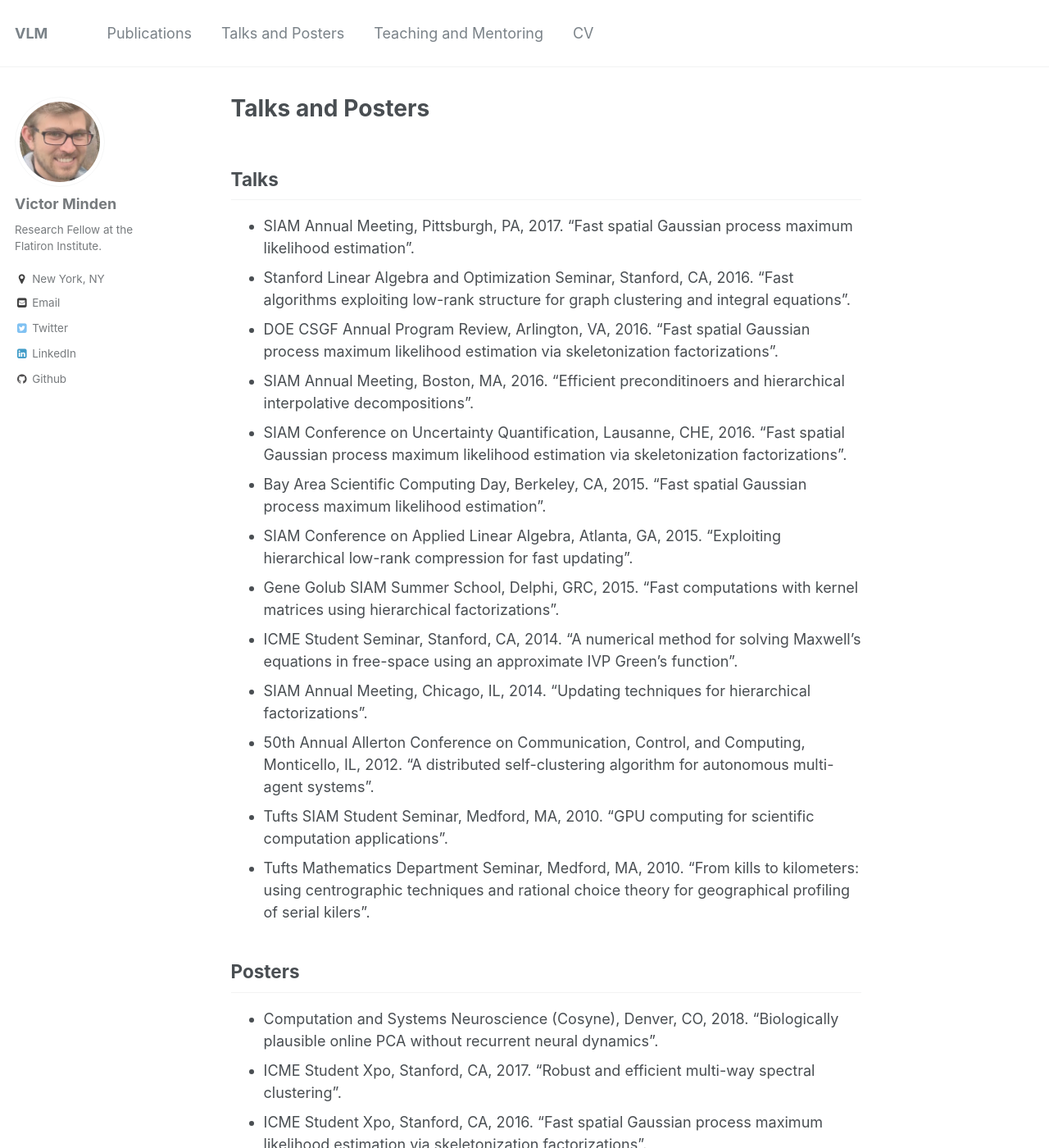
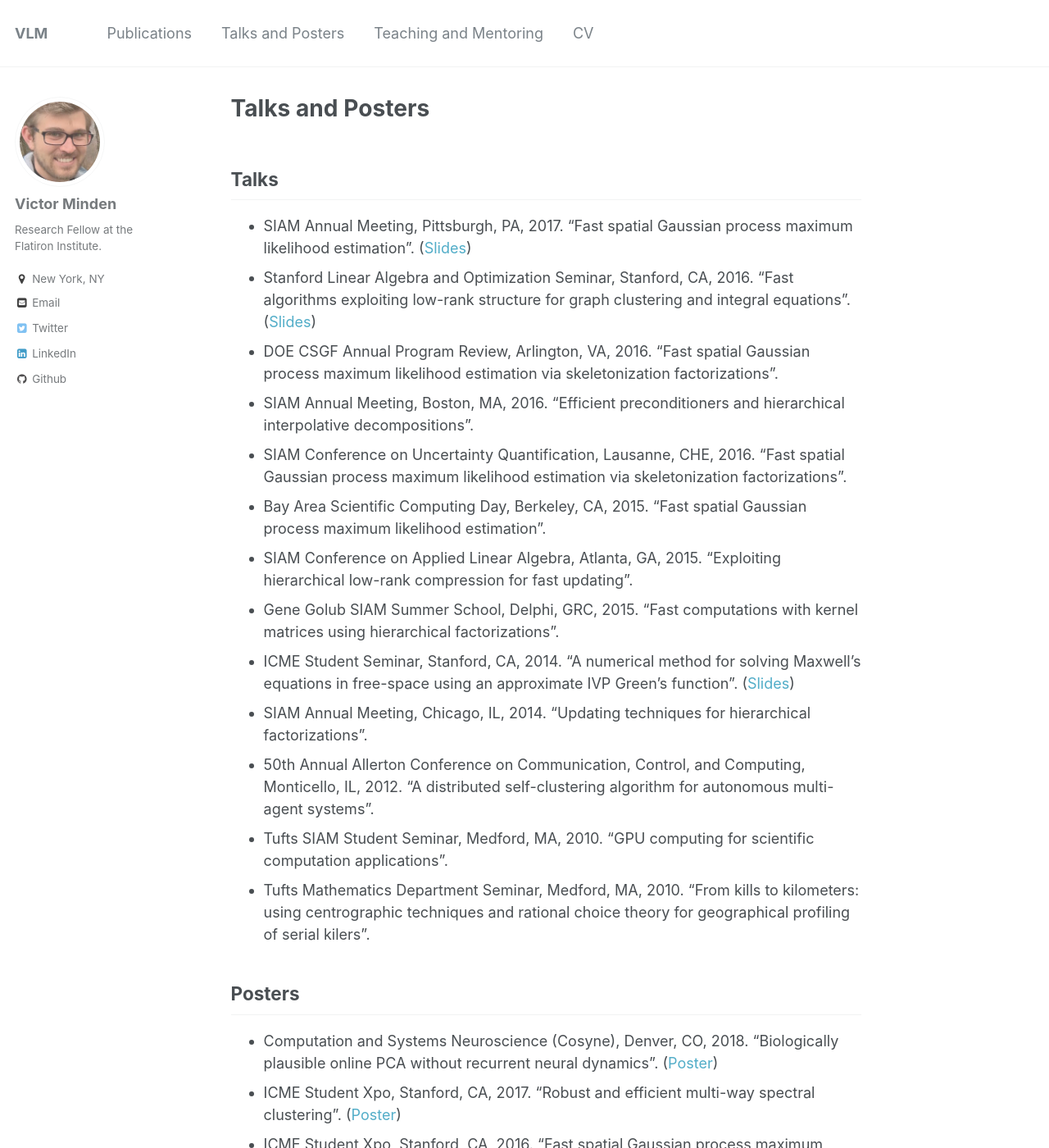
Before and after one commit to victorminden/victorminden.github.io, a Jekyll site: the page built from _pages/talks.md, in a window 1280 px wide and 1400 px high. Shown: the whole window at 82% size. Built offline with Jekyll 4.4.1, drawn with Linux system fonts in a browser that asks for light colours; some of the changed text lies outside the part shown.

Commit message:
add pdfs

```diff
--- a/_pages/talks.md
+++ b/_pages/talks.md
@@ -8,16 +8,16 @@ permalink: /talks.html
 
 
 ## Talks
-- SIAM Annual Meeting, Pittsburgh, PA, 2017. "Fast spatial Gaussian process maximum likelihood estimation".
-- Stanford Linear Algebra and Optimization Seminar, Stanford, CA, 2016. "Fast algorithms exploiting low-rank structure for graph clustering and integral equations".
+- SIAM Annual Meeting, Pittsburgh, PA, 2017. "Fast spatial Gaussian process maximum likelihood estimation". ([Slides](docs/minden_siam_2017.pdf))
+- Stanford Linear Algebra and Optimization Seminar, Stanford, CA, 2016. "Fast algorithms exploiting low-rank structure for graph clustering and integral equations". ([Slides](docs/minden_mix.pdf))
 - DOE CSGF Annual Program Review, Arlington, VA, 2016. "Fast spatial Gaussian process maximum likelihood estimation via skeletonization factorizations".
-- SIAM Annual Meeting, Boston, MA, 2016. "Efficient preconditinoers and hierarchical interpolative decompositions".
+- SIAM Annual Meeting, Boston, MA, 2016. "Efficient preconditioners and hierarchical interpolative decompositions".
 - SIAM Conference on Uncertainty Quantification, Lausanne, CHE, 2016. "Fast spatial Gaussian process maximum likelihood estimation via skeletonization factorizations".
 - Bay Area Scientific Computing Day, Berkeley, CA, 2015. "Fast spatial Gaussian process maximum likelihood estimation".
 - SIAM Conference on Applied Linear Algebra, Atlanta, GA, 2015. "Exploiting hierarchical low-rank compression for fast updating".
 - Gene Golub SIAM Summer School, Delphi, GRC, 2015. "Fast computations with kernel matrices using hierarchical factorizations".
 - ICME Student Seminar, Stanford, CA, 2014. "A numerical method for solving Maxwell’s equations in free-space using an approximate
-IVP Green’s function".
+IVP Green’s function". ([Slides](docs/vm_maxwell.pdf))
 - SIAM Annual Meeting, Chicago, IL, 2014. "Updating techniques for hierarchical factorizations".
 - 50th Annual Allerton Conference on Communication, Control, and Computing, Monticello, IL, 2012. "A distributed self-clustering algorithm for autonomous multi-agent systems".
 - Tufts SIAM Student Seminar, Medford, MA, 2010. "GPU computing for scientific computation applications".
@@ -25,9 +25,9 @@ IVP Green’s function".
 
 
 ## Posters
-- Computation and Systems Neuroscience (Cosyne), Denver, CO, 2018. "Biologically plausible online PCA without recurrent neural dynamics".
-- ICME Student Xpo, Stanford, CA, 2017. "Robust and efficient multi-way spectral clustering".
-- ICME Student Xpo, Stanford, CA, 2016. "Fast spatial Gaussian process maximum likelihood estimation via skeletonization factorizations".
+- Computation and Systems Neuroscience (Cosyne), Denver, CO, 2018. "Biologically plausible online PCA without recurrent neural dynamics". ([Poster](docs/VM_cosyne2018.pdf))
+- ICME Student Xpo, Stanford, CA, 2017. "Robust and efficient multi-way spectral clustering". ([Poster](docs/vm_clustering.pdf))
+- ICME Student Xpo, Stanford, CA, 2016. "Fast spatial Gaussian process maximum likelihood estimation via skeletonization factorizations". ([Poster](docs/vminden_gp.pdf))
 - DOE CSGF Annual Program Review, Arlington, VA, 2015. "A real-space Green's function method for the numerical solution of Maxwell's equations in free space".
 - ICME Student Xpo, Stanford, CA, 2015. "Updating hierarchical factorizations in response to localized modifications".
 - DOE CSGF Annual Program Review, Arlington, VA, 2014. "Updating techniques for tree-based factorizations".
```
Also changed, not shown: _pages/papers.md (+6 -6 lines), 6 other files.
